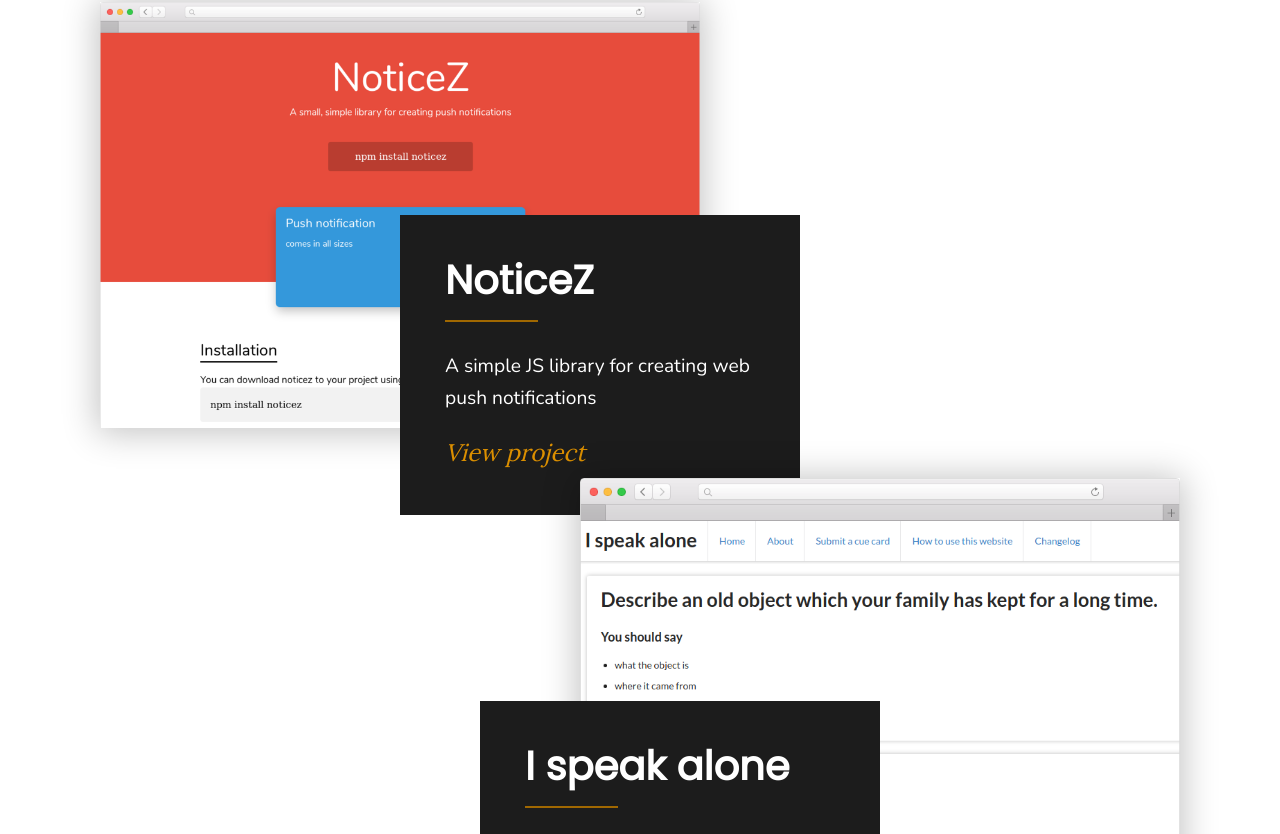
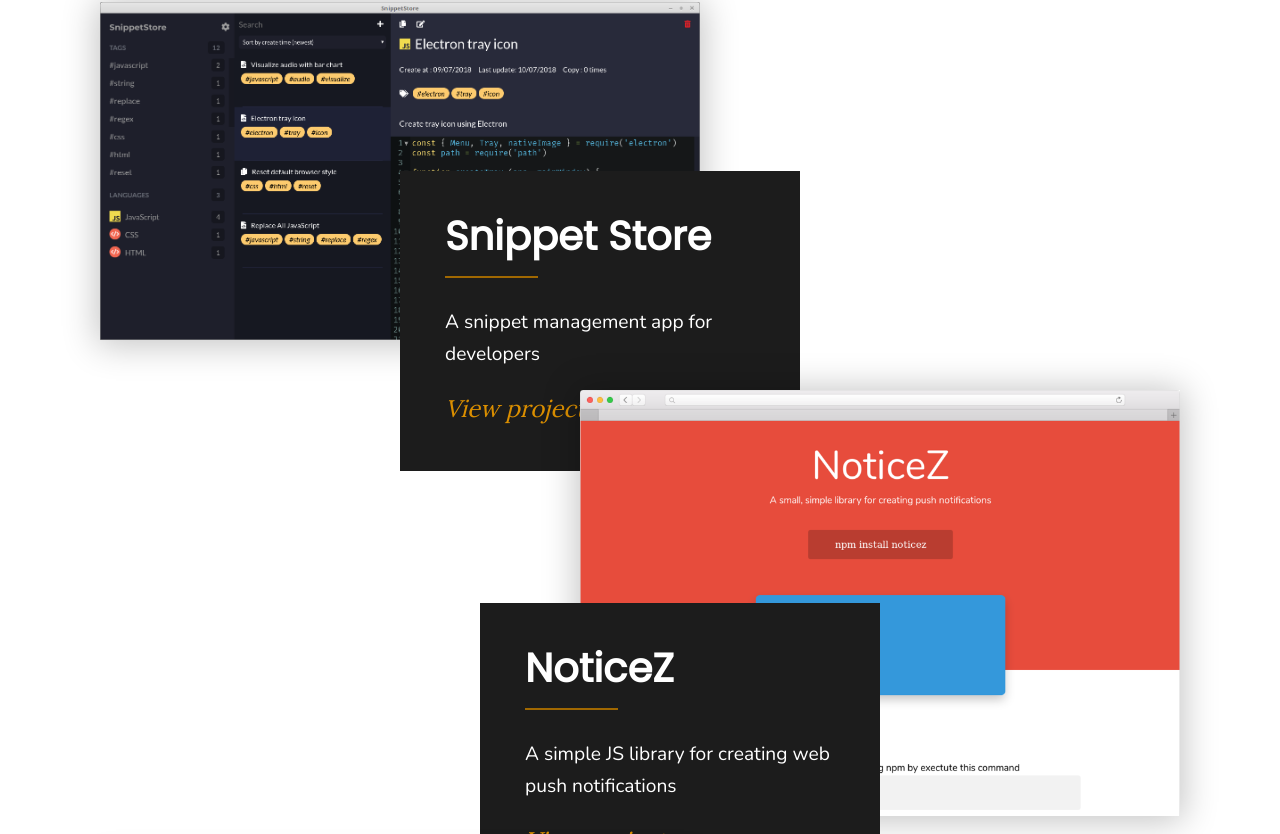
Before and after one commit to ZeroX-DG/portfolio, a Vue app: page / in a window 1280 px wide. Shown: the part 3966-4800 px from the top of the page. Built offline with nearby package versions, Linux system fonts and the light colour scheme.

Commit message:
added new project snippet store

```diff
--- a/src/components/index/projects.vue
+++ b/src/components/index/projects.vue
@@ -21,7 +21,7 @@
           <div class="project__short-description">
             {{ project.description }}
           </div>
-          <span class="project__view-link">View project</span>
+          <a :href="project.link" class="project__view-link">View project</a>
         </div>
       </div>
     </div>
@@ -29,29 +29,41 @@
 </template>
 <script>
 export default {
-  name: 'projects',
+  name: "projects",
   data() {
     return {
       projects: [
         {
-          "image": "noticeZ.png",
-          "title": "NoticeZ",
-          "description": "A simple JS library for creating web push notifications"
+          image: "snippetstore.png",
+          title: "Snippet Store",
+          description: "A snippet management app for developers",
+          link: "https://zerox-dg.github.io/SnippetStoreWeb/"
         },
         {
-          "image": "ispeakalone.png",
-          "title": "I speak alone",
-          "description": "A webapp for people who practising IELTS speaking alone"
+          image: "noticeZ.png",
+          title: "NoticeZ",
+          description:
+            "A simple JS library for creating web push notifications",
+          link: "https://zerox-dg.github.io/NoticeZ/"
         },
         {
-          "image": "elisten.png",
-          "title": "EListen",
-          "description": "A webapp for people who practising listening to English words"
+          image: "ispeakalone.png",
+          title: "I speak alone",
+          description:
+            "A webapp for people who practising IELTS speaking alone",
+          link: "http://ispeakalone.herokuapp.com/"
+        },
+        {
+          image: "elisten.png",
+          title: "EListen",
+          description:
+            "A webapp for people who practising listening to English words",
+          link: "https://zerox-dg.github.io/Elisten/"
         }
       ]
-    }
+    };
   }
-}
+};
 </script>
 <style lang="scss">
 .projects {
@@ -90,9 +102,9 @@
       }
     }
     &::after {
-      content:"";
-      clear:both;
-      display:block;
+      content: "";
+      clear: both;
+      display: block;
     }
     .project {
       position: relative;
@@ -109,8 +121,8 @@
         margin: 100px;
         overflow: hidden;
         position: relative;
-        box-shadow: 0px 2px 33px 3px rgba(0,0,0,0.24);
-        img{
+        box-shadow: 0px 2px 33px 3px rgba(0, 0, 0, 0.24);
+        img {
           width: 100%;
           transition: transform 0.5s;
           display: block;
@@ -122,7 +134,7 @@
       &__description {
         width: 400px;
         height: 300px;
-        background: #1C1C1C;
+        background: #1c1c1c;
         color: white;
         padding: 45px;
         position: absolute;
@@ -134,7 +146,7 @@
         font-size: 2.5rem;
         position: relative;
         &::after {
-          content: '';
+          content: "";
           width: 30%;
           height: 2px;
           background: #a06801;
@@ -163,8 +175,10 @@
         color: #db8f00;
         font-style: italic;
         cursor: pointer;
-        &::after{
-          content: '';
+        user-select: none;
+        text-decoration: none;
+        &::after {
+          content: "";
           width: 0;
           height: 2px;
           background: #db8f00;
@@ -173,7 +187,7 @@
           left: 0;
           transition: width 0.5s;
         }
-        &:hover::after{
+        &:hover::after {
           width: 105%;
         }
       }
```
Also changed, not shown: static/snippetstore.png (added).
